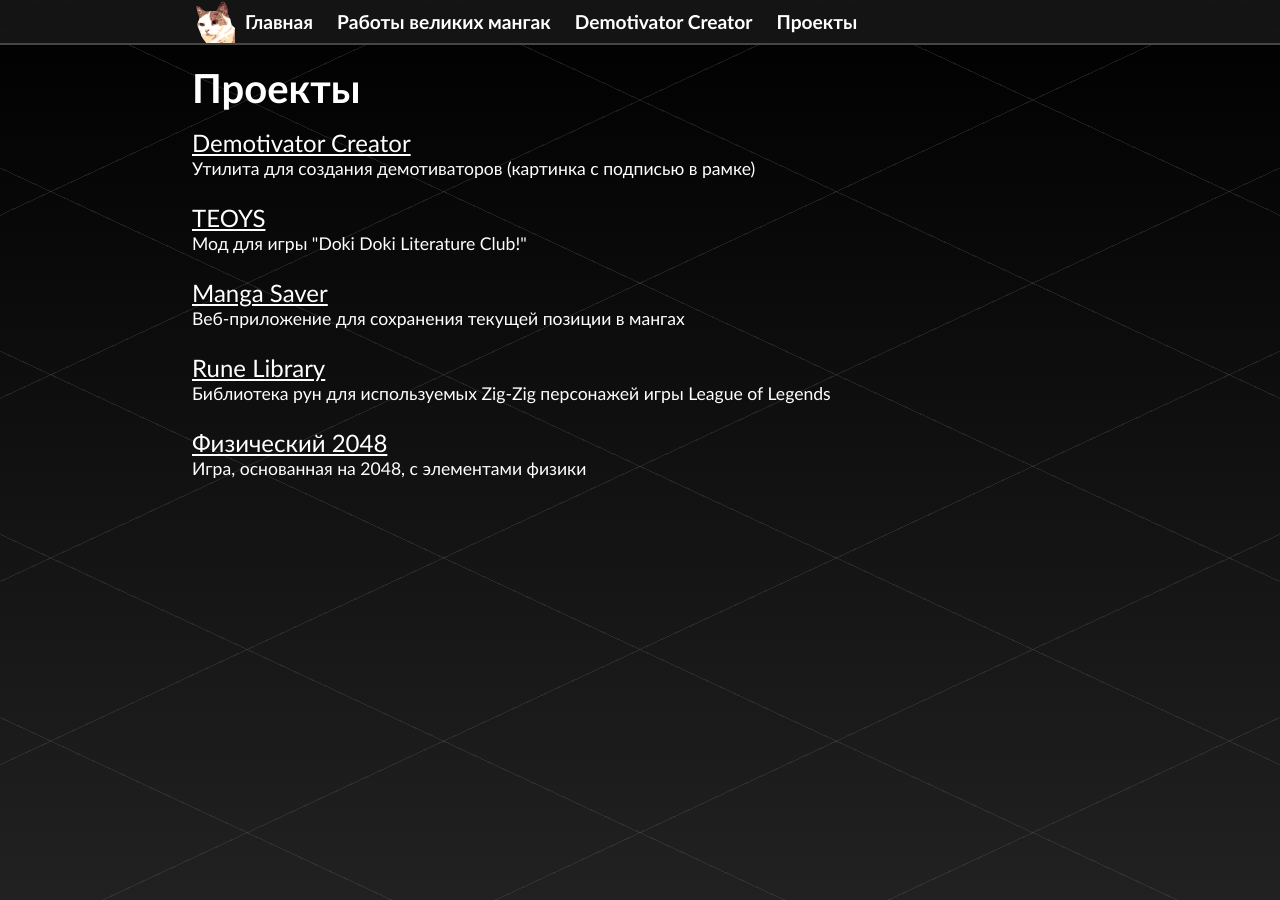
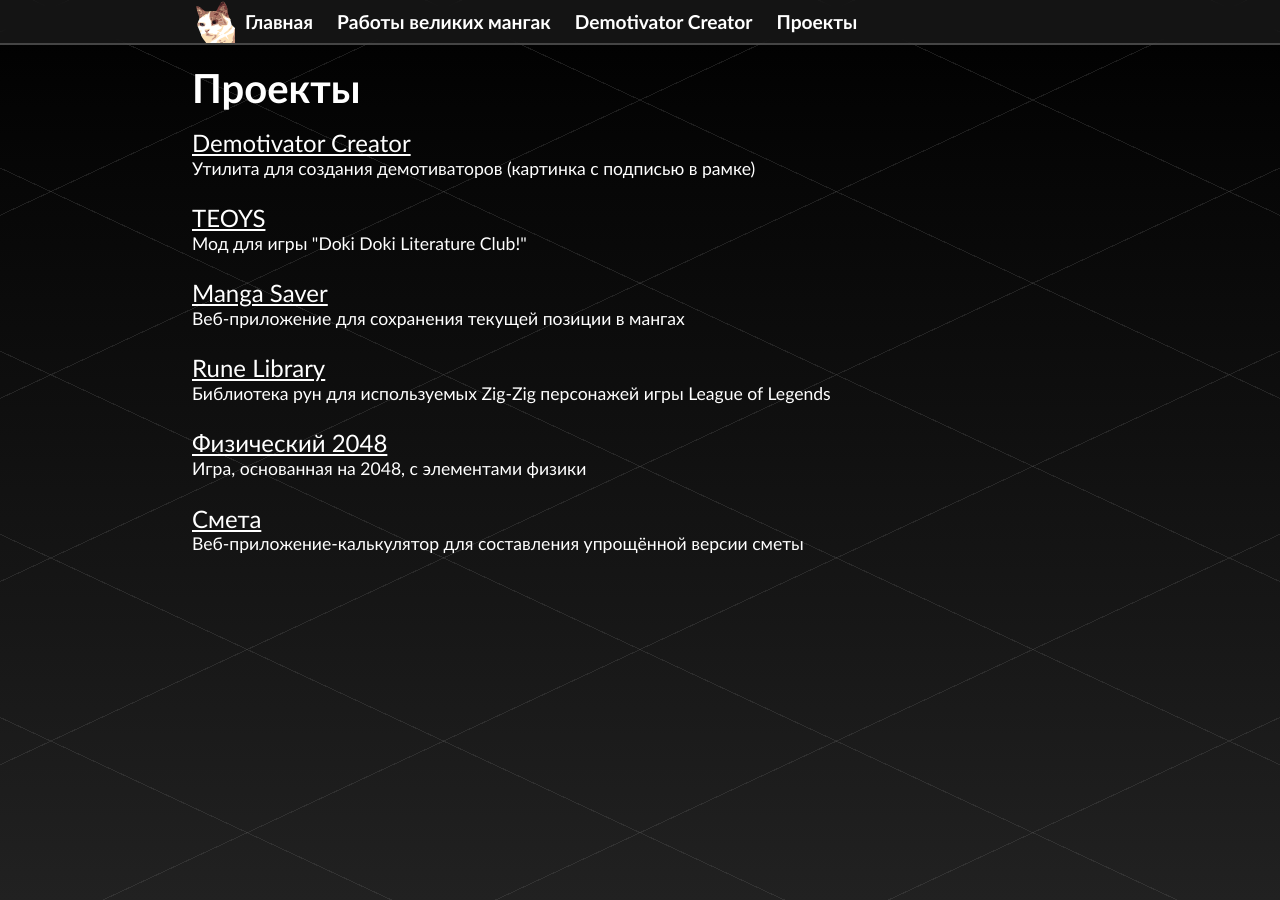
Before and after one commit to catink123/catink123.github.io, a Jekyll site: the page built from projects/index.html, in a window 1280 px wide. Built offline with Jekyll 4.4.1, drawn with Linux system fonts in a browser that asks for light colours.

Commit message:
Update index.html

```diff
--- a/projects/index.html
+++ b/projects/index.html
@@ -24,4 +24,8 @@
     <a href="/physics-2048">Физический 2048</a>
     <p>Игра, основанная на 2048, с элементами физики</p>
   </div>
+  <div class="project">
+    <a href="/smeta">Смета</a>
+    <p>Веб-приложение-калькулятор для составления упрощённой версии сметы</p>
+  </div>
 </div>
```
